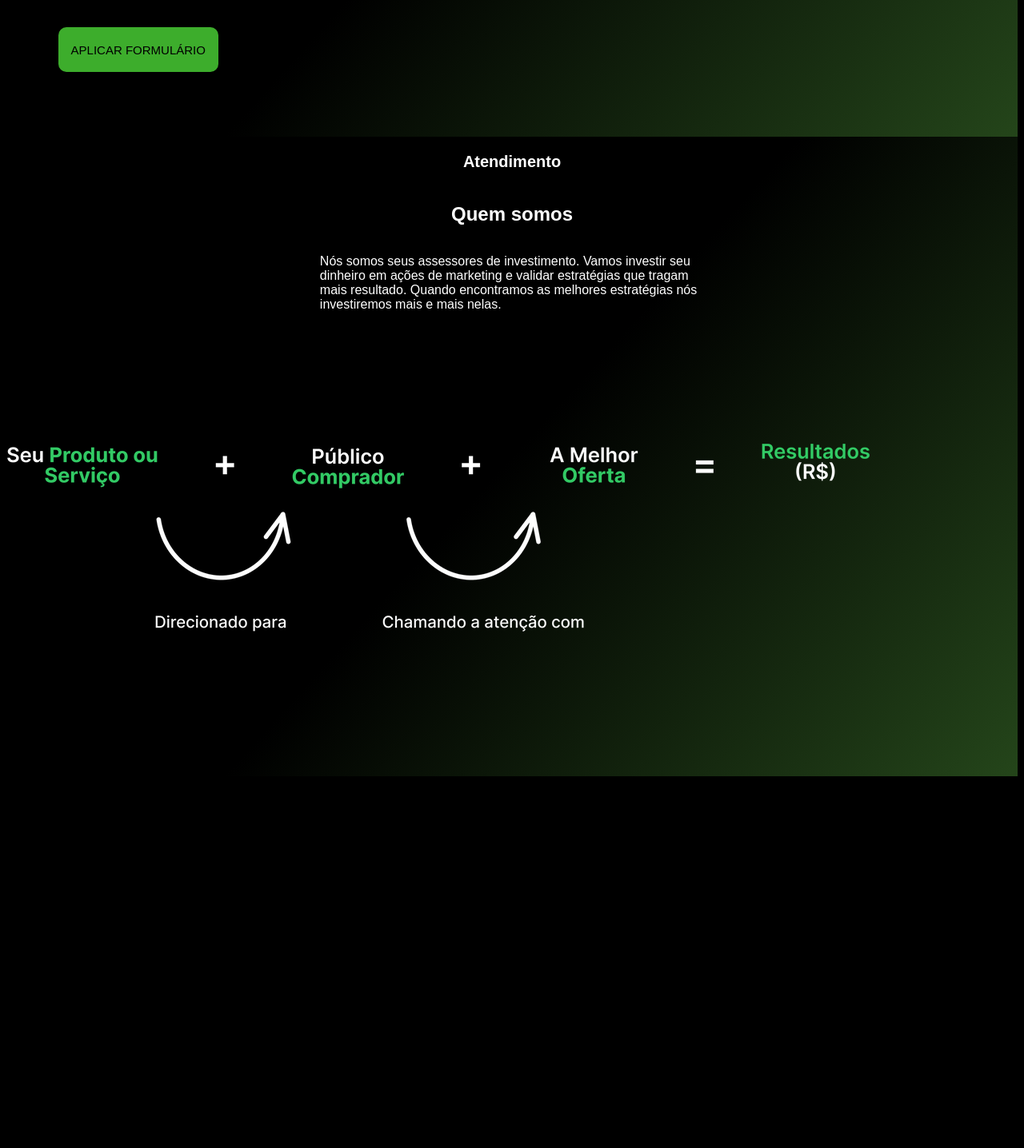
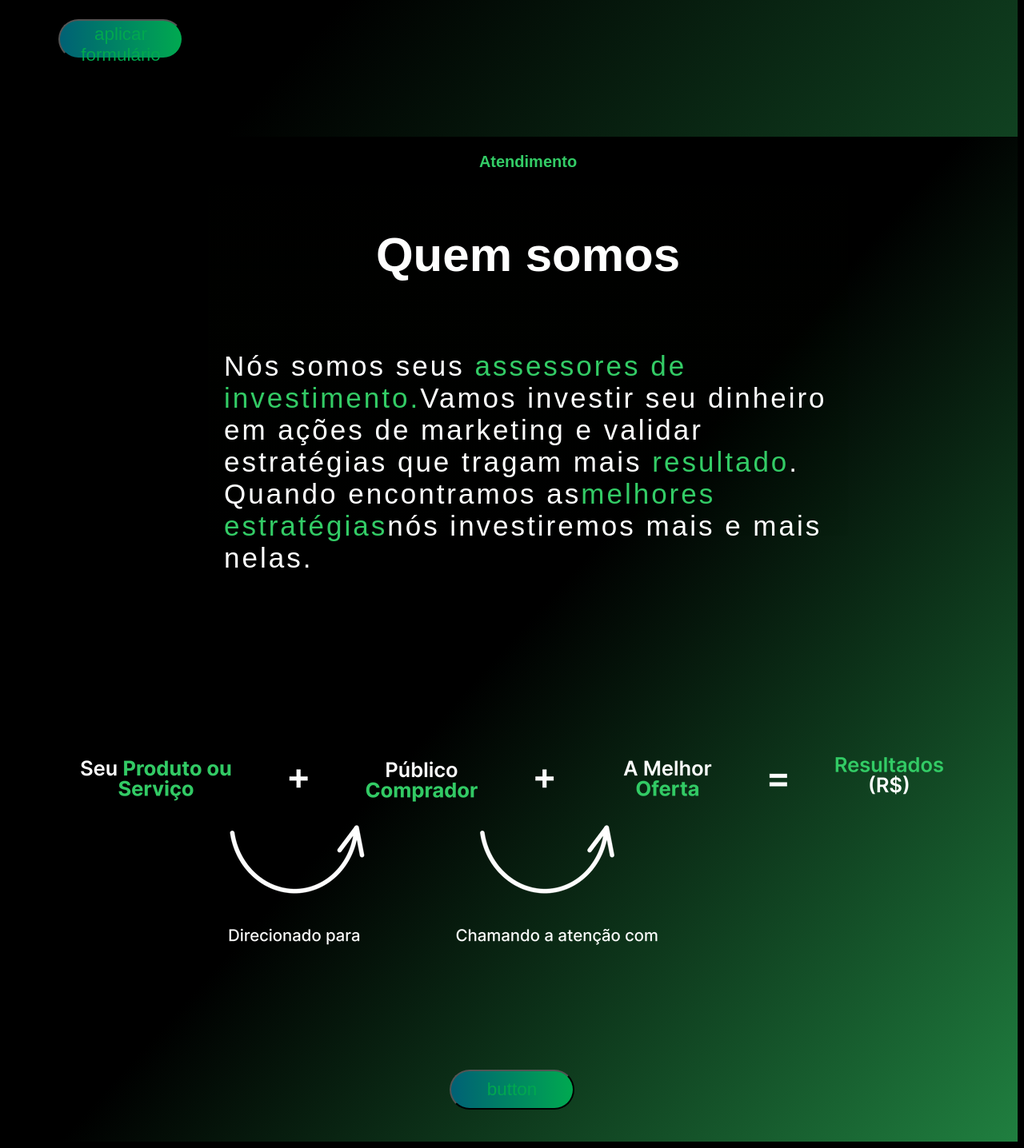
Before and after one commit to juliamendesc/agencia-digital-atlantico, a Next.js app: page / in a window 1280 px wide. Shown: the part 637-2073 px from the top of the page at 80% size. Before the commit the page ends 1616 px from the top, so only its background shows below. Built offline with nearby package versions, Linux system fonts and the light colour scheme.

Commit message:
add Section and update button not ready

```diff
--- a/src/components/Hero/home.module.css
+++ b/src/components/Hero/home.module.css
@@ -1,11 +1,11 @@
 @import url('https://fonts.googleapis.com/css2?family=Fira+Sans:ital,wght@1,200&display=swap');
 
 .container {
-    background: linear-gradient(132deg, rgba(0,0,0,1) 50%, rgba(36,69,26,1) 100%);
+    background: linear-gradient(132deg, rgba(0,0,0,1) 50%, rgba(51, 204, 102, 0.322) 100%);
 
     display: grid;
     width: 100%;
-    height: 100vh;
+    height: 100vh !important;
     grid-template-areas:
     "header"
     "section";
@@ -39,7 +39,7 @@
 }
 
 .strong {
-    color: #3dad2c;
+    color: #3c6;
     text-transform: uppercase;
 }
 
@@ -53,22 +53,38 @@
     transition: 2.0s ;
 }
 
-.button {
-    background-color: #3dad2c;
+.bn31 {
+    background-image: linear-gradient(to right, #006175 0%, #00a950 100%);
     border-radius: 40px;
-    font-size: 15px;
-    text-transform: uppercase;
+    box-sizing: border-box;
+    color: #00a84f;
+    display: block;
+    height: 50px;
+    font-size: 1.4em;
+    padding: 4px;
+    position: relative;
+    text-decoration: none;
+    width: 7em;
+    z-index: 2;
+  }
 
-    height: 56px;
-    border: 0;
-    padding: 0 16px;
-    margin-top: 16px;
-    border-radius: 10px;
-    font-weight: 500px;
+  .bn31:hover {
+    color: #fff;
+  }
 
-}
+.bn31 .bn31span {
+    align-items: center;
+    background: #0e0e10;
+    border-radius: 40px;
+    display: flex;
+    justify-content: center;
+    height: 100%;
+    transform: background 0.5s ease;
+    width: 100%;
+  }
 
-.button:hover {
-    background-color: #006400;
-    transition: 0.8s ease-in-out;
-}
+
+
+  .bn31:hover .bn31span {
+    background: transparent;
+  }
--- a/src/components/Hero/index.jsx
+++ b/src/components/Hero/index.jsx
@@ -22,7 +22,10 @@ export function Hero() {
                 <h1>Nosso negócio é vender <div className={styles.strong}>o seu</div></h1>
                 <p>Aperte no botão e complete o cadastro para receber nossa assessoria de investimento especializada em <strong>Facebook/Instagram Ads e Google Ads.</strong></p>
 
-                    <Button className={styles.button} title='Aplicar Formulário' / >
+                <Button className={styles.bn31} href="/" title='aplicar formulário'>
+                <span className={styles.bn31span}>
+                    Button</span>
+                </Button>
             </div>
 
             <div
--- a/src/components/Parallax/parallax.module.scss
+++ /dev/null
@@ -1,31 +0,0 @@
-.wrapper {
-    background: linear-gradient(132deg, rgba(0,0,0,1) 50%, rgba(36,69,26,1) 100%);
-
-    display: grid;
-    width: 100%;
-    height: 100vh;
-    grid-template-areas:
-    "header"
-    "hero"
-    "section";
-}
-
-.main {
-
-
-}
-
-
-.parallax1 {
-    display: flex;
-    flex-direction: column;
-    align-items: center;
-    justify-content: center;
-
-    h3 {
-    font-size: 20px;
-    }
-    p {
-        width: 38%;
-    }
-}
--- a/src/components/Parallax/index.jsx
+++ b/src/components/Section/index.jsx
@@ -1,9 +1,11 @@
+import React from 'react'
 import  Styles from './parallax.module.scss'
 
 import Image from 'next/image';
 import info from '../../assets/infografo-min-p-1080.png'
+import Button from '../Button';
 
-import React from 'react'
+import 'animate.css';
 
 export function Section() {
   return (
@@ -12,16 +14,20 @@ export function Section() {
             <section className={Styles.parallax1}>
                 <h3>Atendimento</h3>
                 <h1>Quem somos</h1>
-                <p>Nós somos seus assessores de investimento.
-                    Vamos investir seu dinheiro em ações de marketing e validar estratégias que tragam mais resultado. Quando encontramos as melhores estratégias
+                <p>Nós somos seus <span>assessores de investimento.</span>
+                    Vamos investir seu dinheiro em ações de marketing e validar estratégias que tragam mais <span>resultado</span>. Quando encontramos as
+                    <span>melhores estratégias</span>
                         nós investiremos mais e mais nelas.</p>
             </section>
 
-            <section className='module parallax-1'>
+            <section className={Styles.info}>
                 <div className="container1">
                 <Image src={info} />
                 </div>
-
+                <Button className={Styles.bn31} href="/" title='button'>
+                <span className={Styles.bn31span}>
+                    Button</span>
+                </Button>
             </section>
         </main>
     </div>
--- /dev/null
+++ b/src/components/Section/parallax.module.scss
@@ -0,0 +1,115 @@
+.wrapper {
+    background: linear-gradient(132deg, rgba(0,0,0,1) 50%, rgba(51, 204, 102, 0.623) 100%);
+    display: grid;
+    width: 100%;
+    // height: 100vh;
+    margin: 0 auto;
+    // grid-template-areas:
+    // "header"
+    // "hero"
+    // "section";
+
+    h1,h2,h3 {
+        font-weight: 900;
+    }
+}
+
+.main {
+    display: block;
+    max-width: 760px;
+    margin: 0 auto;
+}
+
+
+.parallax1 {
+    display: flex;
+    flex-direction: column;
+    justify-content: center;
+    align-items: center;
+
+    width: 100%;
+
+    position: relative;
+    overflow: hidden;
+
+
+    background-position: 50% 50%;
+    background-repeat: no-repeat;
+    background-attachment: fixed;
+    background-size: cover;
+    padding: 0px 20px;
+
+}
+
+.parallax1 {
+    h3 {
+        font-size: 20px;
+        color: #3c6;
+        }
+    h1 {
+        font-size: 60px;
+    }
+
+        p {
+            margin-bottom: 40px;
+            font-size: 35px;
+            letter-spacing: 3px;
+        }
+        span {
+            color: #3c6;
+        }
+
+}
+
+
+section.parallax1::after {
+    content: " ";
+    height: 100%;
+    width: 100%;
+    position:absolute;
+    z-index: 8;
+    background: linear-gradient(to bottom, rgba(69, 218, 10, 0) 0, rgba(55, 172, 8, 0.007) 40%, rgba(9, 206, 19, 0) 100% );
+}
+
+.info {
+
+    display: flex;
+    flex-direction: column;
+    align-items: center;
+    padding: 40px 0;
+
+}
+
+.bn31 {
+    background-image: linear-gradient(to right, #006175 0%, #00a950 100%);
+    border-radius: 40px;
+    box-sizing: border-box;
+    color: #00a84f;
+    display: block;
+    height: 50px;
+    font-size: 1.4em;
+    padding: 4px;
+    position: relative;
+    text-decoration: none;
+    width: 7em;
+    z-index: 2;
+  }
+
+  .bn31:hover {
+    color: #fff;
+  }
+
+  .bn31 .bn31span {
+    align-items: center;
+    background: #0e0e10;
+    border-radius: 40px;
+    display: flex;
+    justify-content: center;
+    height: 100%;
+    transition: background 0.5s ease;
+    width: 100%;
+  }
+
+  .bn31:hover .bn31span {
+    background: transparent;
+  }
--- a/src/pages/index.js
+++ b/src/pages/index.js
@@ -5,7 +5,7 @@ import { Inter } from 'next/font/google'
 
 import  Hero  from '../components/Hero';
 import Header  from '../components/Header';
-import Section from '../components/Parallax';
+import Section from '../components/Section';
 
 export default function Main() {
   return (
--- a/src/styles/globals.css
+++ b/src/styles/globals.css
@@ -6,10 +6,13 @@
 
 body {
   background-color: black;
+  word-wrap: break-word;
+  overflow-wrap: break-word;
 
   color: white;
 
   -webkit-font-smoothing: antialiased;
+
 }
 
 body, input, button{
```
